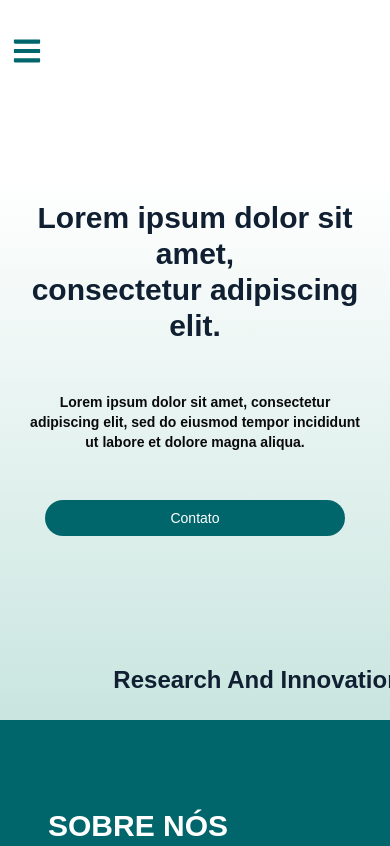
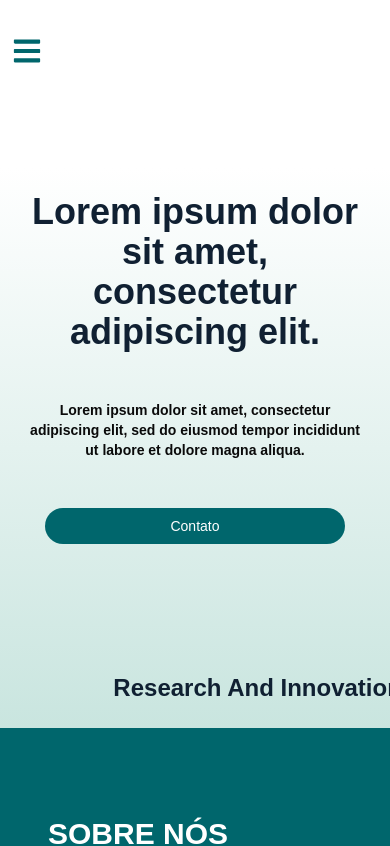
Before and after one commit to DevGustavoGantois/novasce_webiste_v2.0, a Next.js app: page / in a window 390 px wide. Shown: the top 846 px of the page. Built offline with nearby package versions, Linux system fonts and the light colour scheme.

Commit message:
style: Adjusting styles for Insights and s-hero

```diff
--- a/src/app/s-hero.tsx
+++ b/src/app/s-hero.tsx
@@ -4,11 +4,11 @@ import Link from "next/link";
 
 export function HomeHero() {
     return (
-        <section className="bg-green-gradient mt-2 lg:mt-20" id="Home">
+        <section className="bg-green-gradient lg:mt-20" id="Home">
                 <div className="max-w-[1440px] mx-auto h-full p-6 lg:p-0">
                 <div className="flex justify-center items-center flex-col">
                    <div className="flex justify-center max-w-[850px] mt-0 lg:mt-32">
-                   <h1 className="text-deep_blue text-3xl md:text-5xl lg:text-6xl font-bold text-center" data-aos="flip-up">Lorem ipsum dolor sit amet, <br /> consectetur adipiscing elit.</h1>
+                   <h1 className="text-deep_blue text-4xl md:text-5xl lg:text-6xl font-bold text-center" data-aos="flip-up">Lorem ipsum dolor sit amet, <br /> consectetur adipiscing elit.</h1>
                    </div>
                     <div className="mt-12 flex justify-center flex-col items-center">
                     <p className="text-center max-w-[500px] font-semibold text-sm md:text-base" data-aos="fade-up">Lorem ipsum dolor sit amet, consectetur adipiscing elit, sed do eiusmod tempor incididunt ut labore et dolore magna aliqua.</p>
--- a/src/app/s-insights.tsx
+++ b/src/app/s-insights.tsx
@@ -5,11 +5,11 @@ import { FiArrowRight } from "react-icons/fi";
 export function HomeInsights() {
   return (
     <section className="max-w-[1440px] mx-auto p-6 lg:p-0 mt-10 lg:mt-40 overflow-hidden" id="Insights">
-      <div className="flex flex-col lg:flex-row lg: justify-between">
+      <div className="flex flex-col lg:flex-row items-center lg:justify-between">
         <div className="flex justify-center lg:justify-start mb-8 lg:mb-16" data-aos="flip-left">
           <Image src="/TitleInsights.svg" width={600} height={200} alt="" />
         </div>
-        <div className="flex justify-center lg:justify-start items-center gap-3 mt-3 mb-3 transition-all duration-700 group  cursor-pointer hover:text-petroleum_green" data-aos="flip-right">
+        <div className="flex justify-center lg:justify-start items-center gap-3 mt-3 lg:-mt-12 mb-3 transition-all duration-700 group  cursor-pointer hover:text-petroleum_green" data-aos="flip-right">
           <span className="text-xl lg:text-2xl font-light text-deep_blue transition-all duration-700 group-hover:text-petroleum_green">
             VEJA MAIS
           </span>
--- a/src/components/global/navbar.tsx
+++ b/src/components/global/navbar.tsx
@@ -60,7 +60,7 @@ export function Navbar() {
                     </Button>
                 </div>
             </div>
-            <div className="flex md:hidden">
+            <div className="flex lg:hidden">
                 <NavbarMobile />
             </div>
         </header>
```
